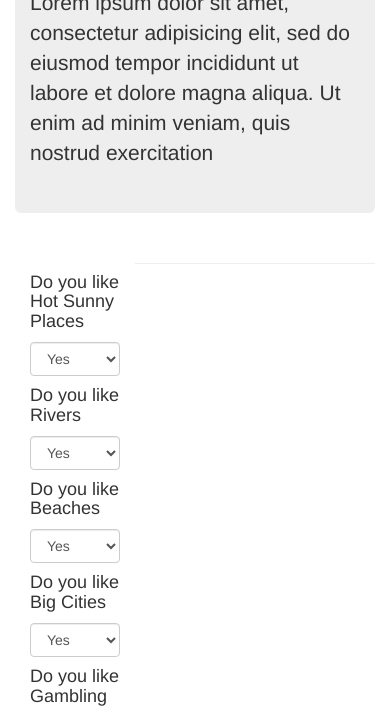
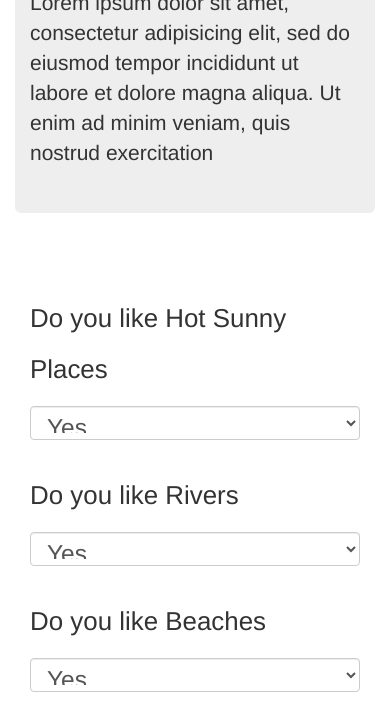
Before and after one commit to RonandoL/Vacation-Suggester, a plain HTML site: page index.html in a window 390 px wide. Shown: the part 112-825 px from the top of the page. Drawn offline with nearby package versions, Linux system fonts and the light colour scheme.

Commit message:
It will respond to mobile with media querie, forum input fields set at 100% width. Increase font size for better UX.

```diff
--- a/css/styles.css
+++ b/css/styles.css
@@ -2,6 +2,7 @@
   margin-top: 20px;
   margin-bottom: 20px;
 }
+
 
 button {
   margin-top: 10px;
@@ -16,3 +17,22 @@ img.thumb {
 .location, .textBelow, .gambling {
   display: none;
 }
+
+/* ------------------------------------ */
+/* MEDIA QUERIES */
+/* ------------------------------------ */
+@media screen and (max-width: 790px) {
+  .col-xs-4 {
+    width: 100%;
+  }
+
+  h4 {
+    line-height: 2em;
+    font-size: 1.85em;
+    margin-top: 30px;
+  }
+
+  .styled-select {
+  font-size: 1.75em;
+  }
+}
--- a/index.html
+++ b/index.html
@@ -21,36 +21,39 @@
           <form class="vacation col-xs-4">
 
       <!-- Question: 1 -->
+
             <h4 for="question1">Do you like Hot Sunny Places</h4>
-            <select id="sunny" name="place" class="form-control place">
-              <option value="yes">Yes</option>
-              <option value="no">No</option>
-            </select>
+              <select id="sunny" name="place" class="form-control place styled-select">
+                <optgroup class="biggerFont">
+                  <option value="yes">Yes</option>
+                  <option value="no">No</option>
+                </optgroup>
+              </select>
 
       <!-- Question: 2 -->
             <h4 for="question1">Do you like Rivers</h4>
-            <select id="rivers" name="place" class="form-control place">
+            <select id="rivers" name="place" class="form-control place styled-select">
               <option value="yes">Yes</option>
               <option value="no">No</option>
             </select>
 
       <!-- Question: 3 -->
             <h4 for="question1">Do you like Beaches</h4>
-            <select id="beaches" name="place" class="form-control place">
+            <select id="beaches" name="place" class="form-control place styled-select">
               <option value="yes">Yes</option>
               <option value="no">No</option>
             </select>
 
       <!-- Question: 4 -->
             <h4 for="question1">Do you like Big Cities</h4>
-            <select id="bigCities" name="place" class="form-control place">
+            <select id="bigCities" name="place" class="form-control place styled-select">
               <option value="yes">Yes</option>
               <option value="no">No</option>
             </select>
 
       <!-- Question: 5 -->
             <h4 for="question1">Do you like Gambling</h4>
-            <select id="gambling" name="place" class="form-control place">
+            <select id="gambling" name="place" class="form-control place styled-select">
               <option value="yes">Yes</option>
               <option value="no">No</option>
             </select>
```
